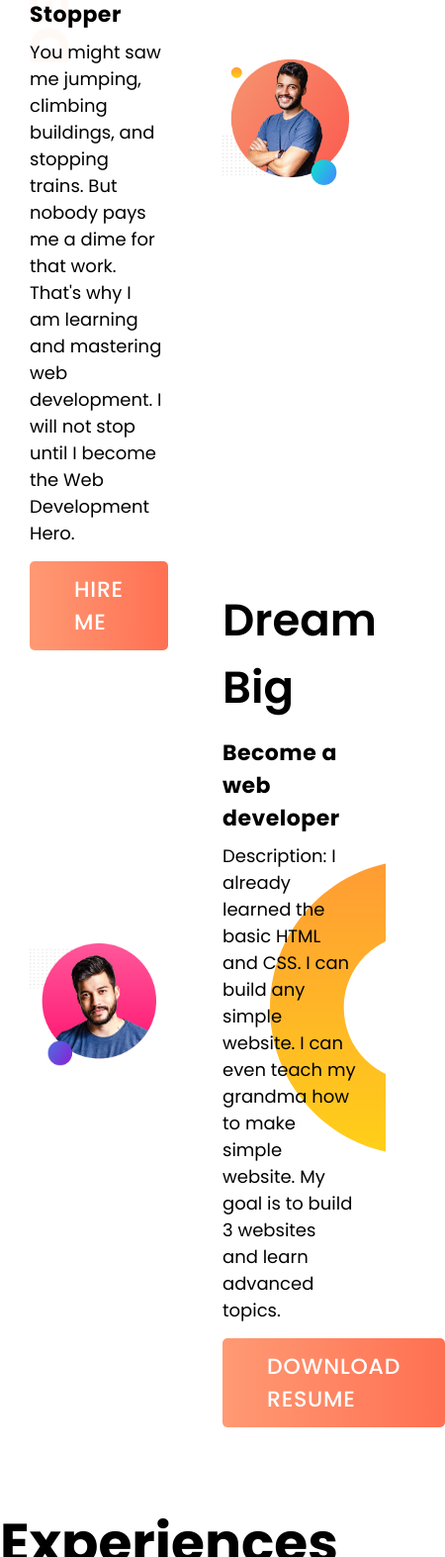
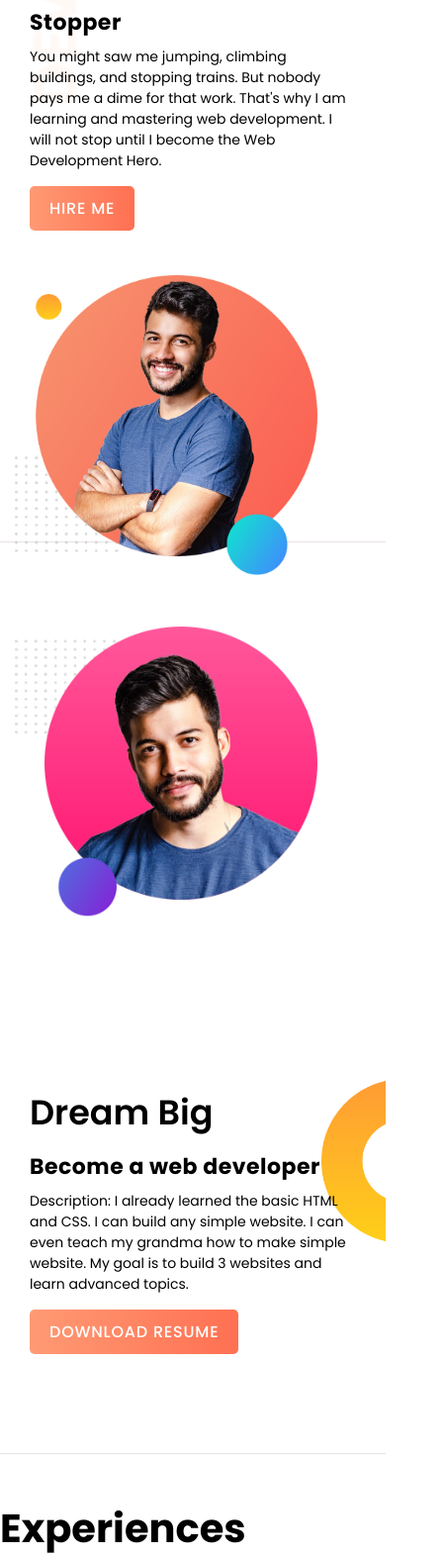
Before and after one commit to AnamulHassan/portfolio-website, a plain HTML site: page index.html in a window 390 px wide. Shown: the part 296-1869 px from the top of the page at 99% size, 450 px wide, since content can reach past the window. Drawn offline with Linux system fonts and the light colour scheme.

Commit message:
final touch

```diff
--- a/index.html
+++ b/index.html
@@ -11,7 +11,7 @@
   </head>
   <body>
     <!------------- HERO SECTION ------------->
-    <section class="section section-hero">
+    <section class="section-main section section-hero">
       <div class="description-box">
         <h1 class="header">Welcome To</h1>
         <h1 class="header"><span class="name">Peter Parker</span> World</h1>
@@ -31,7 +31,7 @@
       </div>
     </section>
     <!------------- DREAM SECTION  ------------->
-    <section class="section section-dream">
+    <section class="section-main section section-dream">
       <div class="img-box">
         <img class="img" src="img/face2.png" alt="smiling man face" />
       </div>
@@ -53,7 +53,7 @@
       </div>
     </section>
     <!------------- TESTIMONIAL SECTION  ------------->
-    <section class="section-testimonial">
+    <section class="section-main section-testimonial">
       <h2 class="testimonial-title">Experiences</h2>
       <div class="section">
         <div class="testimonial-box">
--- a/script.js
+++ b/script.js
@@ -0,0 +1,17 @@
+// Reveal Section
+const allSections = document.querySelectorAll('.section-main');
+const revealSection = function (entires, observer) {
+  const [entry] = entires;
+  console.log(entry);
+  if (!entry.isIntersecting) return;
+  entry.target.classList.remove('section-hidden');
+  observer.unobserve(entry.target);
+};
+const sectionObserver = new IntersectionObserver(revealSection, {
+  root: null,
+  threshold: 0.35,
+});
+allSections.forEach(function (section) {
+  sectionObserver.observe(section);
+  section.classList.add('section-hidden');
+});
--- a/style.css
+++ b/style.css
@@ -11,6 +11,7 @@
   --orange-shade1: #ff6249;
   --orange-shade2: #66271d;
   --orange-shade3: #33140f
+  --orange-shade4: #331f17;
   --orange-tint1: #ff7052;
   --orange-tint2: #ff9a74;
   --blue-shade1: #0000fe;
@@ -37,6 +38,18 @@ body {
   align-items: center;
   justify-content: center;
 }
+.section-main{
+  transition: transform 1s, opacity 1s;
+  border-bottom: 1px solid #e9e4e2;
+}
+.section-hidden:nth-child(even){
+  opacity: 0;
+  transform: translateX(8rem);
+}
+.section-hidden:nth-child(odd){
+  opacity: 0;
+  transform: translateY(8rem);
+}
 /* ------------- SECTION HERO ------------- */
 .section-hero {
   height: 100vh;
@@ -47,11 +60,6 @@ body {
 .description-box {
   width: 50vw;
   padding: 3rem;
-}
-.description-box:nth-child(2) {
-  background-image: url(img/dream-bg.png);
-  background-repeat: no-repeat;
-  background-position: right;
 }
 .header {
   font-size: 5rem;
@@ -118,6 +126,11 @@ body {
   font-weight: 600;
   margin-bottom: 1.5rem;
 }
+.description-box:nth-child(2) {
+  background-image: url(img/dream-bg.png);
+  background-repeat: no-repeat;
+  background-position: right;
+}
 /* ------------- SECTION TESTIMONIAL ------------- */
 .section-testimonial {
   margin-bottom: 5rem;
@@ -171,3 +184,176 @@ body {
   color: var(--orange-shade2);
   font-size: 1.4rem;
 }
+
+/* ------------------------------------- */
+/* -------------RESPONSIVE ------------- */
+
+@media (max-width: 44em){
+  .section {
+    flex-direction: column;
+  }
+  /* ------------- SECTION HERO ------------- */
+  .section-hero {
+    background-size: 100rem;
+  }
+  .description-box {
+    /* background-color: aqua; */
+    width: 100vw;
+    padding: 3rem;
+    padding-top: 20rem;
+  }
+  .header {
+    font-size: 5rem;
+    line-height: 5rem;
+  }
+  .header::first-letter {
+    font-size: 5.5rem;
+  }
+  .header:nth-child(2) {
+    margin-bottom: 1.5rem;
+  }
+  .sub-title {
+    font-size: 2.2rem;
+    margin: 0.8rem 0;
+  }
+  .text {
+    font-size: 1.4rem;
+    margin-bottom: 1.5rem;
+  }
+  .link-button:link,
+  .link-button:visited {
+    padding: 1rem 2rem;
+    font-size: 1.8rem;
+  }
+  .img-box {
+    width: 100vw;
+    padding: 1.5rem;
+  }
+  .img {
+    width: 90%;
+  }
+  /* ------------- SECTION DREAM ------------- */
+.section-dream {
+  margin-top: 7rem;
+  padding-bottom: 7rem;
+}
+.sub-header {
+  font-size: 3.5rem;
+  margin-bottom: 1.2rem;
+}
+.description-box:nth-child(2) {
+  background-size: 6.5rem;
+}
+/* ------------- SECTION TESTIMONIAL ------------- */
+.section-testimonial {
+  margin-bottom: 5rem;
+  background-size: 3rem;
+}
+.testimonial-title {
+  font-size: 5rem;
+}
+.testimonial-box {
+  width: 90%;
+  height: 30rem;
+}
+.testimonial-box:nth-child(1) {
+  border-left: 0.7rem solid var(--orange-shade1);
+  border-right: 0.1rem solid var(--blue-shade1);
+}
+.testimonial-box:nth-child(2) {
+  border-right: 0.1rem solid var(--orange-shade1);
+  border-left: 0.7rem solid var(--blue-shade1);
+}
+.position-title {
+  margin-bottom: 1rem;
+  font-size: 2.5rem;
+}
+.ex-duration {
+  font-size: 1.8rem;
+}
+.text-testimonial {
+  margin-top: 1.5rem;
+  font-size: 1.4rem;
+}
+/* -------------SECTION FOOTER ------------- */
+.footer {
+  font-size: 1rem;
+}
+}
+
+
+@media (max-width: 34em) {
+  .section {
+    flex-direction: column;
+  }
+  /* ------------- SECTION HERO ------------- */
+  .section-hero {
+    background-size: 100rem;
+  }
+  .description-box {
+    /* background-color: burlywood; */
+    width: 100vw;
+    padding: 3rem;
+    padding-top: 15rem;
+  }
+  .header {
+    font-size: 4.5rem;
+    line-height: 5rem;
+  }
+  .header::first-letter {
+    font-size: 5.5rem;
+  }
+  .header:nth-child(2) {
+    margin-bottom: 1.5rem;
+  }
+  .sub-title {
+    font-size: 2.2rem;
+    margin: 0.8rem 0;
+  }
+  .text {
+    font-size: 1.4rem;
+    margin-bottom: 1.5rem;
+  }
+  .link-button:link,
+  .link-button:visited {
+    padding: 1rem 2rem;
+    font-size: 1.6rem;
+  }
+  .img-box {
+    width: 100vw;
+    padding: 1.5rem;
+  }
+  .img {
+    width: 85%;
+  }
+  /* ------------- SECTION DREAM ------------- */
+.section-dream {
+  margin-top: 7rem;
+  padding-bottom: 7rem;
+}
+.sub-header {
+  font-size: 3.5rem;
+  margin-bottom: 1.2rem;
+}
+.description-box:nth-child(2) {
+  background-size: 6.5rem;
+}
+/* ------------- SECTION TESTIMONIAL ------------- */
+.section-testimonial {
+  background-size: 4rem;
+}
+.testimonial-title {
+  font-size: 4rem;
+}
+.testimonial-box {
+  width: 90%;
+  height: 30rem;
+}
+.position-title {
+  margin-bottom: 1rem;
+  font-size: 2.5rem;
+}
+.ex-duration {
+  font-size: 1.6rem;
+}
+}
```
